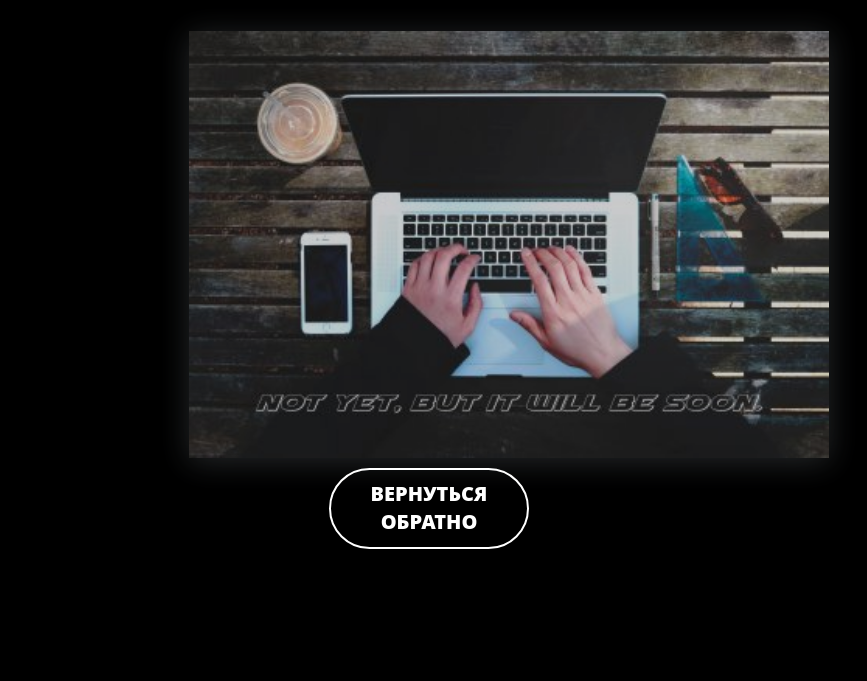
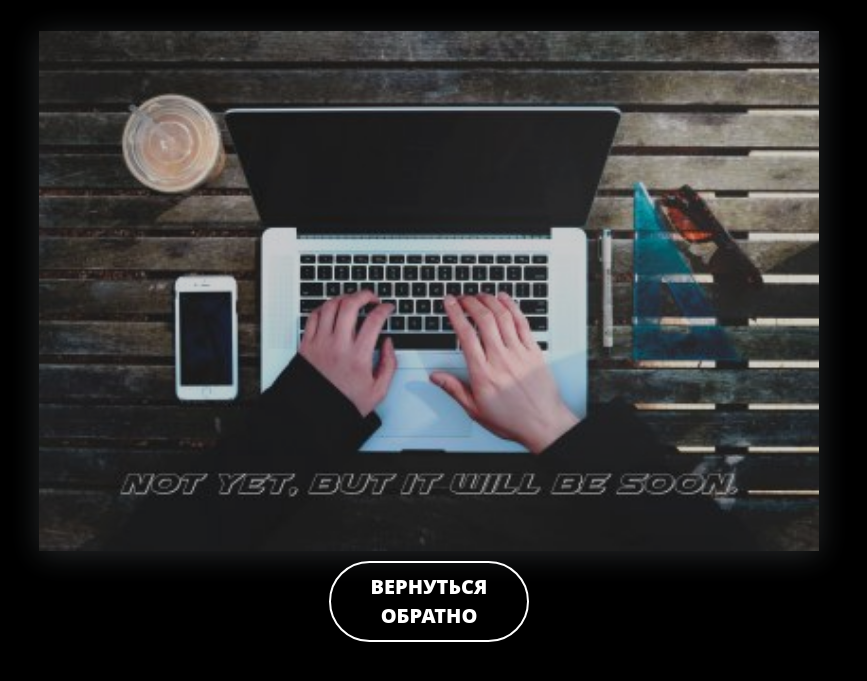
Before and after one commit to Nikson276/Nikson276.github.io, a plain HTML site: page example.html in a window 1280 px wide. Shown: the part 93-774 px from the top of the page, without its empty margins (211-1078 px from the left). Drawn offline with Linux system fonts and the light colour scheme.

Commit message:
Add files via upload

```diff
--- a/css/style.css
+++ b/css/style.css
@@ -32,8 +32,8 @@ html{font-size:10px;}
 .example h2{color:#fff; font-weight:800;font-size:4rem;}
 .example a{color:#fff;font-weight:900;font-size:2rem;border:solid 2px #fff;}
 .example a:hover{color:#000;}
-.in_work{position:relative;display:table;width:50%;text-align:center;color:#fff;height:100px;}
-.in_work img{position:relative; left:40rem; width:100%;max-width:1200px;box-shadow:0px 4px 29px 0px rgba(87, 92, 97, 0.54);opacity:0.8;}
+.in_work{position:relative;display:table;width:100%;text-align:center;color:#fff;height:100px;}
+.in_work img{position:relative;width:100%;max-width:780px;box-shadow:0px 4px 29px 0px rgba(87, 92, 97, 0.54);opacity:0.8;}
 @media (min-width:0px) and (max-width:767px){html{font-size:7px;}
 .footer strong{margin:3rem 0 2rem;display:inline-block;}
 .social-links a{font-size:1.5rem;}
```
